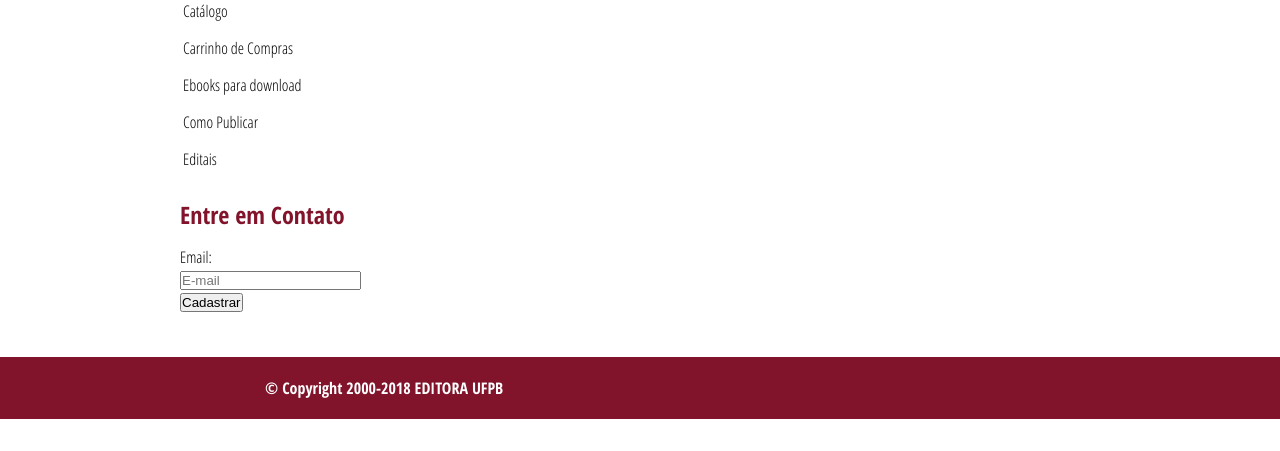
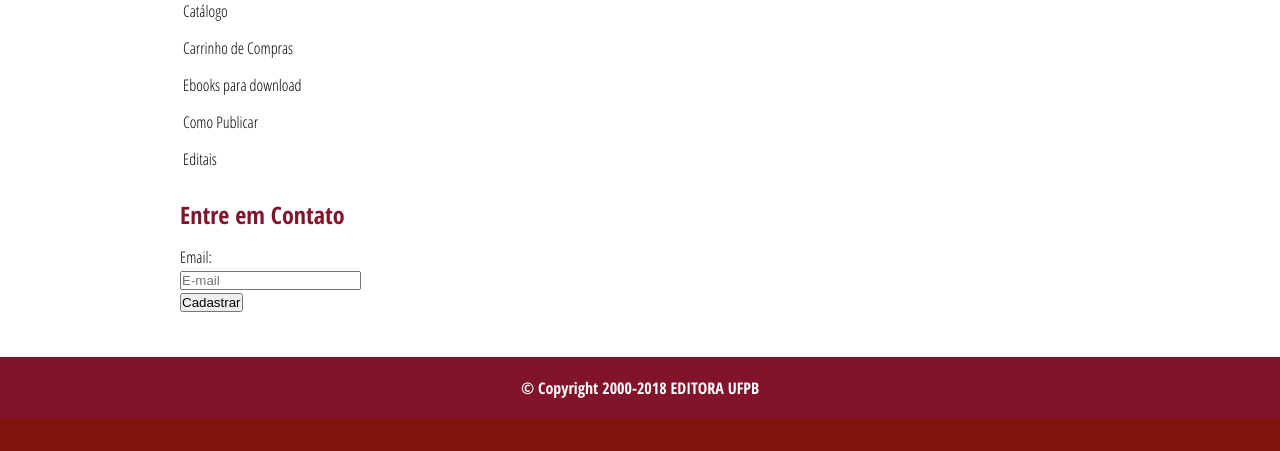
Before and after one commit to lucaasaragao/OMP, a plain HTML site: page index.html in a window 1280 px wide. Shown: the part 682-1133 px from the top of the page. Before the commit the page ends 1101 px from the top, so only its background shows below. Drawn offline with Linux system fonts and the light colour scheme.

Commit message:
Rodapé padrão do govendo adicionado

```diff
--- a/css/estilo.css
+++ b/css/estilo.css
@@ -116,5 +116,12 @@ ul a:hover{
 #rodape{
 	width: 750px;
 	margin: 0 auto;
+	text-align: center;
 	color: #fff;
 }
+
+#footer-brasil {
+   background: none repeat scroll 0% 0% #81140c;
+   padding: 1em 0px;
+   max-width: 100%;
+}
--- a/index.html
+++ b/index.html
@@ -106,6 +106,7 @@
 
 	</dir>
 
+		<div id="footer-brasil"></div>
 
 
 </body>
```
